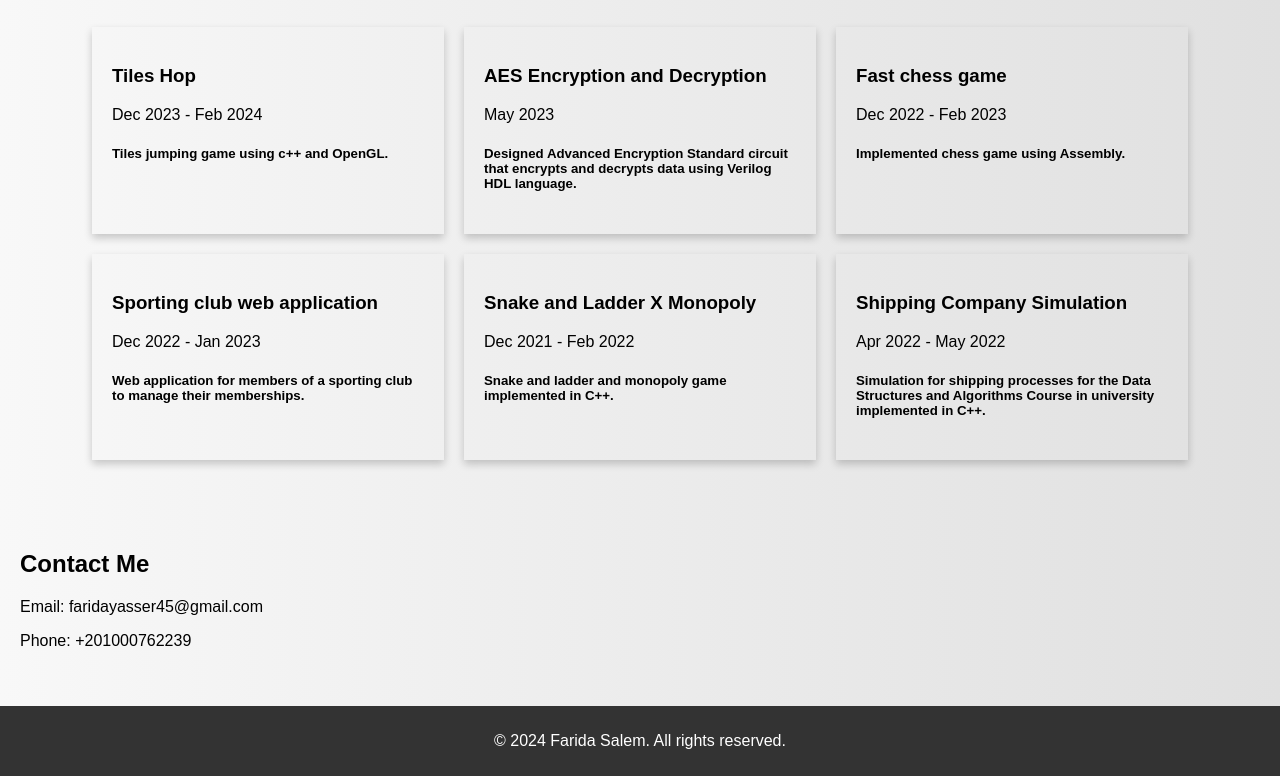
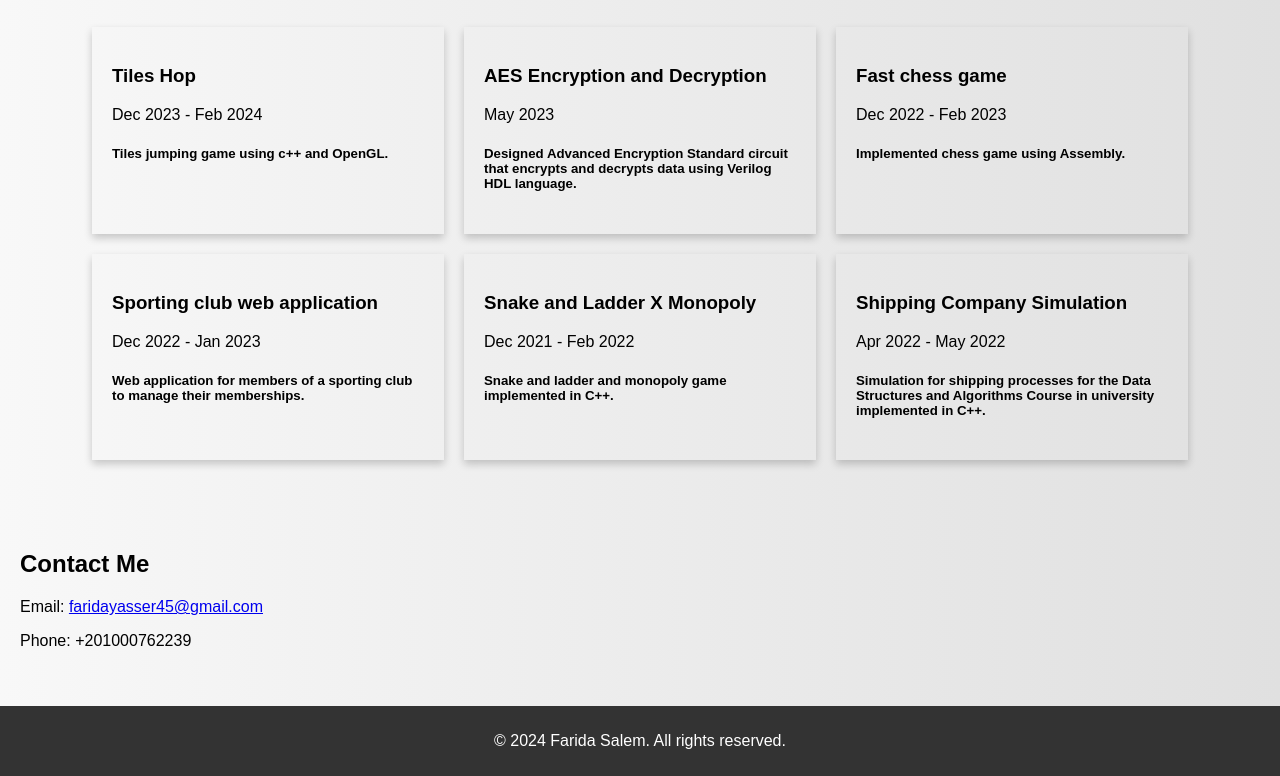
Before and after one commit to farida-salem/farida-salem.github.io, a plain HTML site: page index.html in a window 1280 px wide. Shown: the part 947-1723 px from the top of the page. Drawn offline with Linux system fonts and the light colour scheme.

Commit message:
linkable email

```diff
--- a/index.html
+++ b/index.html
@@ -99,7 +99,7 @@
 
     <section id="contact">
         <h2>Contact Me</h2>
-        <p>Email: faridayasser45@gmail.com</p>
+        <p>Email: <a href="mailto:faridayasser45@gmail.com">faridayasser45@gmail.com</a></p>
         <p>Phone: +201000762239</p>
     </section>
 
```
